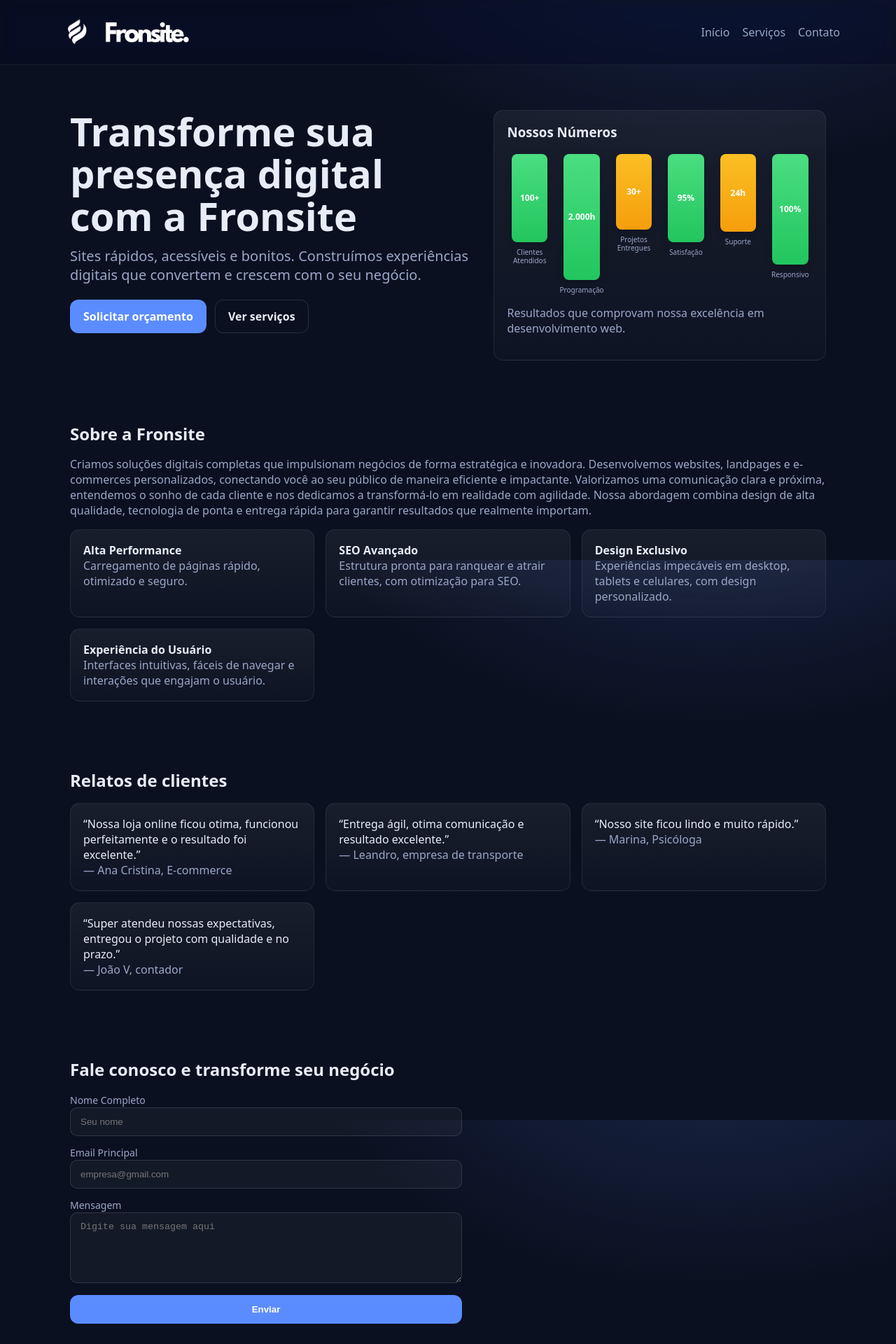
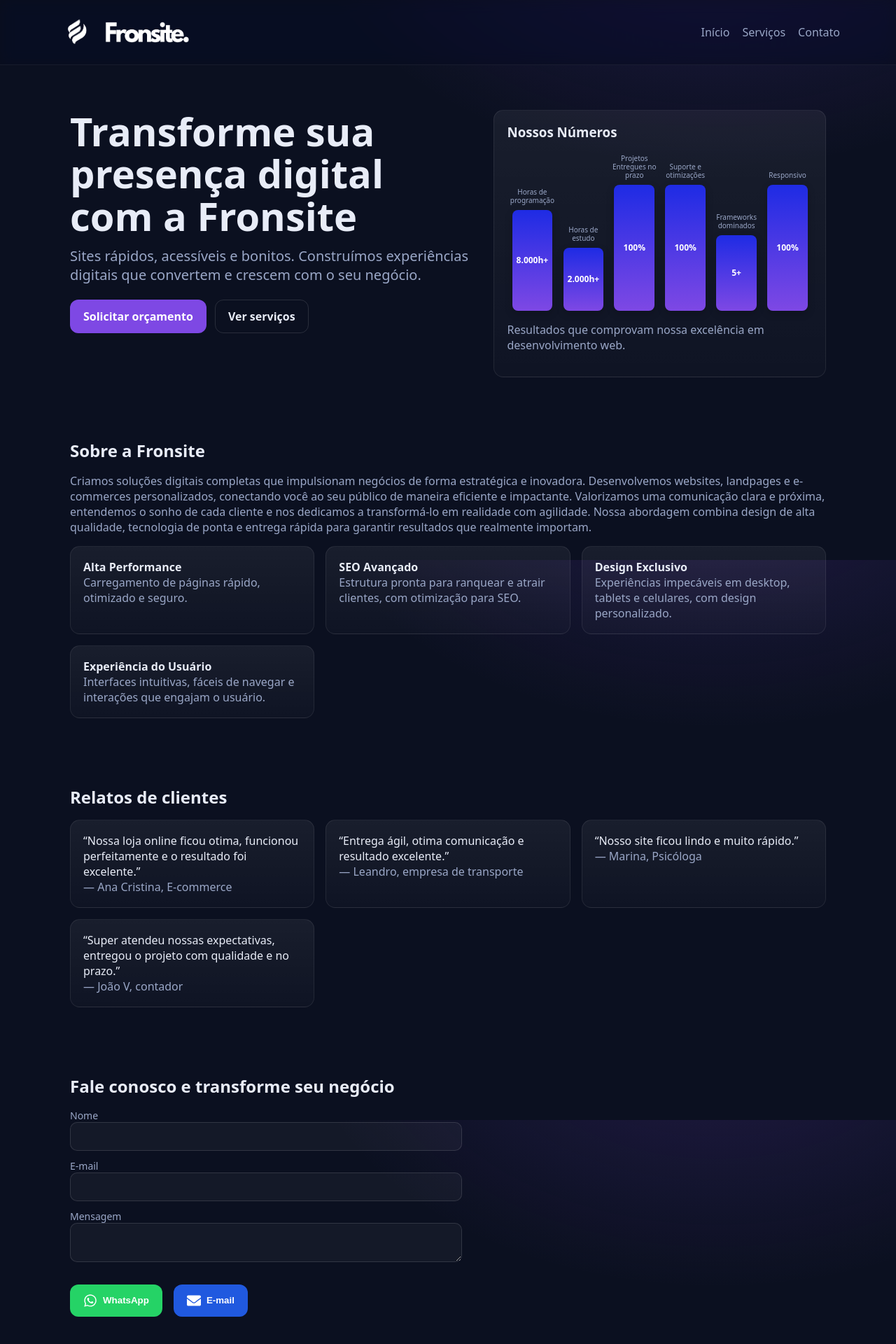
Before and after one commit to lukasaragao/fronsite, a Next.js app: page / in a window 1280 px wide. Shown: the top 1920 px of the page at 70% size. Built offline with nearby package versions, Linux system fonts and the light colour scheme.

Commit message:
ajuste formulario e design

```diff
--- a/components/ContactForm.tsx
+++ /dev/null
@@ -1,71 +0,0 @@
-import { useState } from 'react'
-
-export default function ContactForm(){
-    const [nome, setNome] = useState('')
-    const [email, setEmail] = useState('')
-    const [mensagem, setMensagem] = useState('')
-    const [status, setStatus] = useState<'idle'|'sending'|'success'|'error'>('idle')
-    const [errorMessage, setErrorMessage] = useState('')
-
-    async function onSubmit(e: React.FormEvent){
-        e.preventDefault()
-
-        // Validação manual dos campos
-        if (!nome.trim() || !email.trim() || !mensagem.trim()) {
-            setErrorMessage('Por favor, preencha todos os campos obrigatórios.')
-            setStatus('error')
-            return
-        }
-
-        // Validação básica de email
-        const emailRegex = /^[^\s@]+@[^\s@]+\.[^\s@]+$/
-        if (!emailRegex.test(email)) {
-            setErrorMessage('Por favor, insira um email válido.')
-            setStatus('error')
-            return
-        }
-
-        setStatus('sending')
-        try{
-            const res = await fetch('/api/contact',{
-                method:'POST',
-                headers:{ 'Content-Type':'application/json' },
-                body: JSON.stringify({ nome: nome.trim(), email: email.trim(), mensagem: mensagem.trim() })
-            })
-            const data = await res.json()
-            if(data.ok){
-                setStatus('success')
-                setNome(''); setEmail(''); setMensagem('')
-                setErrorMessage('')
-            }else{
-                setErrorMessage(data.error || 'Erro ao enviar mensagem. Tente novamente.')
-                setStatus('error')
-            }
-        }catch{
-            setErrorMessage('Erro de conexão. Verifique sua internet e tente novamente.')
-            setStatus('error')
-        }
-    }
-
-    return (
-        <form className="contact" onSubmit={onSubmit} noValidate>
-            <div>
-                <label htmlFor="nome">Nome Completo</label>
-                <input id="nome" name="nome" value={nome} onChange={e=>setNome(e.target.value)} required placeholder="Seu nome" />
-            </div>
-            <div>
-                <label htmlFor="email">Email Principal</label>
-                <input id="email" type="email" name="email" value={email} onChange={e=>setEmail(e.target.value)} required placeholder="empresa@gmail.com" />
-            </div>
-            <div>
-                <label htmlFor="mensagem">Mensagem</label>
-                <textarea id="mensagem" name="mensagem" rows={5} value={mensagem} onChange={e=>setMensagem(e.target.value)} required placeholder="Digite sua mensagem aqui" />
-            </div>
-            <button className="btn" type="submit" disabled={status==='sending'}>
-                {status==='sending' ? 'Enviando...' : 'Enviar'}
-            </button>
-            {status==='success' && <div style={{color: '#4ade80', fontSize: '14px', marginTop: '8px'}}>✓ Mensagem enviada com sucesso!</div>}
-            {status==='error' && <div style={{color: '#f87171', fontSize: '14px', marginTop: '8px'}}>⚠ {errorMessage}</div>}
-        </form>
-    )
-}
--- /dev/null
+++ b/components/FormularioContato.tsx
@@ -0,0 +1,86 @@
+import { useState } from 'react';
+import { FaWhatsapp, FaEnvelope } from 'react-icons/fa';
+
+const FormularioContato = () => {
+  const [nome, setNome] = useState('');
+  const [email, setEmail] = useState('');
+  const [mensagem, setMensagem] = useState('');
+  const [erro, setErro] = useState('');
+
+  const numeroWhatsApp = '5543999035955';
+  const emailDestino = 'lukasbilac@hotmail.com';
+
+  const validarCampos = () => {
+    if (!nome || !email || !mensagem) {
+      setErro('⚠ Por favor, preencha todos os campos.');
+      return false;
+    }
+    setErro('');
+    return true;
+  };
+
+  const gerarTexto = () =>
+    `Olá, meu nome é ${nome}\nEmail: ${email}\n\n${mensagem}`;
+
+  const handleWhatsApp = () => {
+    if (!validarCampos()) return;
+    const url = `https://wa.me/${numeroWhatsApp}?text=${encodeURIComponent(gerarTexto())}`;
+    window.open(url, '_blank');
+  };
+
+  const handleEmail = () => {
+    if (!validarCampos()) return;
+    const assunto = `Contato da Fronsite - ${nome}`;
+    const corpo = `Nome: ${nome}\nEmail: ${email}\n\nMensagem:\n${mensagem}`;
+    const mailtoLink = `mailto:${emailDestino}?subject=${encodeURIComponent(
+      assunto
+    )}&body=${encodeURIComponent(corpo)}`;
+    window.location.href = mailtoLink;
+  };
+
+  return (
+    <form className="contact" noValidate>
+      <label>
+        Nome
+        <input
+          type="text"
+          value={nome}
+          onChange={(e) => setNome(e.target.value)}
+        />
+      </label>
+
+      <label>
+        E-mail
+        <input
+          type="email"
+          value={email}
+          onChange={(e) => setEmail(e.target.value)}
+        />
+      </label>
+
+      <label>
+        Mensagem
+        <textarea
+          value={mensagem}
+          onChange={(e) => setMensagem(e.target.value)}
+        />
+      </label>
+
+      {erro && <p style={{ color: 'var(--color-error)', marginTop: '0.5rem' }}>{erro}</p>}
+
+      <div style={{ display: 'flex', gap: '1rem', marginTop: '1rem' }}>
+        <button type="button" onClick={handleWhatsApp} className="btn whatsapp">
+          <FaWhatsapp size={20} />
+          WhatsApp
+        </button>
+
+        <button type="button" onClick={handleEmail} className="btn email">
+          <FaEnvelope size={20} />
+          E-mail
+        </button>
+      </div>
+    </form>
+  );
+};
+
+export default FormularioContato;
--- a/components/Layout.tsx
+++ b/components/Layout.tsx
@@ -16,7 +16,7 @@
                     <nav className="nav-menu" aria-label="Principal">
                         <Link href="/">Início</Link>
                         <Link href="/servicos">Serviços</Link>
-                        <a href="#contato">Contato</a>
+                        <a href="/#contato">Contato</a>
                     </nav>
                 </div>
             </header>
--- a/package.json
+++ b/package.json
@@ -21,9 +21,10 @@
   "description": "",
   "dependencies": {
     "next": "^15.4.1",
+    "nodemailer": "^6.9.15",
     "react": "^19.1.0",
     "react-dom": "^19.1.0",
-    "nodemailer": "^6.9.15"
+    "react-icons": "^5.5.0"
   },
   "devDependencies": {
     "@types/node": "24.0.14",
--- a/pages/api/contact.ts
+++ /dev/null
@@ -1,46 +0,0 @@
-import type { NextApiRequest, NextApiResponse } from 'next'
-import nodemailer from 'nodemailer'
-
-export default async function handler(req: NextApiRequest, res: NextApiResponse) {
-    if (req.method !== 'POST') {
-        return res.status(405).json({ ok: false, error: 'Method not allowed' })
-    }
-
-    const { nome, email, mensagem } = req.body || {}
-    if (!nome || !email || !mensagem) {
-        return res.status(400).json({ ok: false, error: 'Campos obrigatórios ausentes' })
-    }
-
-    try {
-        // Configuração para Gmail (mais simples)
-        const transporter = nodemailer.createTransport({
-            service: 'gmail',
-            auth: {
-                user: process.env.GMAIL_USER || 'lukasbilac@hotmail.com',
-                pass: process.env.GMAIL_APP_PASSWORD, // Use App Password do Gmail
-            },
-        })
-
-        // Email de destino fixo
-        const to = 'lukasbilac@hotmail.com'
-
-        await transporter.sendMail({
-            from: `Website Fronsite <${process.env.GMAIL_USER || 'lukasbilac@hotmail.com'}>`,
-            to,
-            replyTo: email,
-            subject: `Novo contato do site - ${nome}`,
-            html: `
-                <h3>Novo contato recebido</h3>
-                <p><strong>Nome:</strong> ${nome}</p>
-                <p><strong>Email:</strong> ${email}</p>
-                <p><strong>Mensagem:</strong></p>
-                <p>${mensagem.replace(/\n/g, '<br>')}</p>
-            `,
-            text: `Novo contato de ${nome} (${email}):\n\n${mensagem}`,
-        })
-
-        return res.status(200).json({ ok: true })
-    } catch (err) {
-        return res.status(500).json({ ok: false, error: 'Falha ao enviar e-mail. Verifique as configurações.' })
-    }
-}
--- a/pages/index.tsx
+++ b/pages/index.tsx
@@ -1,5 +1,5 @@
 import Layout from '../components/Layout'
-import ContactForm from '../components/ContactForm'
+import FormularioContato from '../components/FormularioContato'
 
 export default function Home(){
     return(
@@ -16,22 +16,23 @@
                     </div>
                     <div className="card">
                         <h3 style={{marginTop:0}}>Nossos Números</h3>
-                        <div style={{height:200, display:'grid', gridTemplateColumns:'repeat(6,1fr)', alignItems:'end', gap:10}} aria-label="Indicadores de performance">
+                        <div style={{height:'auto', display:'grid', gridTemplateColumns:'repeat(6,1fr)', alignItems:'end', gap:1}} aria-label="Indicadores de performance">
                             { [
-                                { value: 70, label: "100+", desc: "Clientes Atendidos" },
-                                { value: 100, label: "2.000h", desc: "Programação" },
-                                { value: 60, label: "30+", desc: "Projetos Entregues" },
-                                { value: 70, label: "95%", desc: "Satisfação" },
-                                { value: 62, label: "24h", desc: "Suporte" },
-                                { value: 88, label: "100%", desc: "Responsivo" }
+                                { value: 80, label: "8.000h+", desc: "Horas de programação" },
+                                { value: 50, label: "2.000h+", desc: "Horas de estudo" },
+                                { value: 100, label: "100%", desc: "Projetos Entregues no prazo" },
+                                { value: 100, label: "100%", desc: "Suporte e otimizações" },
+                                { value: 60, label: "5+", desc: "Frameworks dominados" },
+                                { value: 100, label: "100%", desc: "Responsivo" }
                             ].map((item,i) => (
-                                <div key={i} style={{display:'flex', flexDirection:'column', alignItems:'center', height:'100%'}}>
+                                <div key={i} style={{display:'flex', flexDirection:'column', alignItems:'center', height:'100%', justifyContent:'end'}}>
+                                    <div style={{marginBottom:8, fontSize:'10px', color:'var(--color-muted)', textAlign:'center', lineHeight:'1.2'}}>
+                                        {item.desc}
+                                    </div>
                                     <div style={{
                                         height: item.value*1.8,
                                         width:'80%',
-                                        background: item.value >= 70 ? 'linear-gradient(180deg, #4ade80, #22c55e)' :
-                                                   item.value >= 40 ? 'linear-gradient(180deg, #fbbf24, #f59e0b)' :
-                                                   'linear-gradient(180deg, #ef4444, #dc2626)',
+                                        background: 'linear-gradient(180deg,rgb(30, 43, 228),rgb(126, 72, 228))',
                                         borderRadius:8,
                                         display:'flex',
                                         alignItems:'center',
@@ -43,9 +44,6 @@
                                         boxShadow: '0 4px 12px rgba(0,0,0,0.2)'
                                     }}>
                                         {item.label}
-                                    </div>
-                                    <div style={{marginTop:8, fontSize:'10px', color:'var(--color-muted)', textAlign:'center', lineHeight:'1.2'}}>
-                                        {item.desc}
                                     </div>
                                 </div>
                             )) }
@@ -78,7 +76,7 @@
 
             <section id="contato">
                 <h2 className="section-title">Fale conosco e transforme seu negócio</h2>
-                <ContactForm />
+                <FormularioContato />
             </section>
         </Layout>
     )
--- a/styles/globals.css
+++ b/styles/globals.css
@@ -2,10 +2,15 @@
 :root {
   --color-bg: #0b1020;
   --color-surface: #121a33;
-  --color-primary: #5b8cff;
-  --color-primary-600: #3d6ef0;
+  --color-primary:rgb(126, 72, 228);
+  --color-primary-600: rgba(127, 72, 228, 0.8);
+  --color-whatsapp: #25D366;
+  --color-whatsapp-600: rgba(37, 211, 101, 0.8);
+  --color-email:rgb(32, 89, 223);
+  --color-email-600: rgba(32, 89, 223, 0.8);
   --color-text: #e8ecf7;
   --color-muted: #9aa7c7;
+  --color-error: #f87171;
   --radius: 14px;
 }
 
@@ -14,7 +19,7 @@
 body {
   margin: 0;
   font-family: ui-sans-serif, system-ui, -apple-system, Segoe UI, Roboto, Helvetica, Arial, "Apple Color Emoji", "Segoe UI Emoji";
-  background: radial-gradient(1200px 800px at 80% -20%, rgba(91,140,255,0.20), transparent 50%), var(--color-bg);
+  background: radial-gradient(1200px 800px at 80% -20%, rgba(126, 72, 228, 0.20), transparent 50%), var(--color-bg);
   color: var(--color-text);
 }
 
@@ -92,6 +97,30 @@
 }
 .btn.secondary { background: transparent; color: var(--color-text); border-color: rgba(255,255,255,0.12); }
 .btn.secondary:hover { background: rgba(255,255,255,0.04); color: var(--color-text); border-color: rgba(255,255,255,0.12); }
+.btn.whatsapp {
+  display: inline-flex; align-items: center; justify-content: center;
+  padding: 12px 18px; border-radius: 12px; border: 1px solid transparent;
+  background: var(--color-whatsapp); color: white; font-weight: 600;
+  cursor: pointer; text-decoration: none; gap: 8px;
+}
+.btn.whatsapp:hover {
+  display: inline-flex; align-items: center; justify-content: center;
+  padding: 12px 18px; border-radius: 12px; border: 1px solid transparent;
+  background: var(--color-whatsapp-600); color: white; font-weight: 600;
+  cursor: pointer; text-decoration: none; gap: 8px;
+}
+.btn.email {
+  display: inline-flex; align-items: center; justify-content: center;
+  padding: 12px 18px; border-radius: 12px; border: 1px solid transparent;
+  background: var(--color-email); color: white; font-weight: 600;
+  cursor: pointer; text-decoration: none; gap: 8px;
+}
+.btn.email:hover {
+  display: inline-flex; align-items: center; justify-content: center;
+  padding: 12px 18px; border-radius: 12px; border: 1px solid transparent;
+  background: var(--color-email-600); color: white; font-weight: 600;
+  cursor: pointer; text-decoration: none; gap: 8px;
+}
 .card {
   background: linear-gradient(180deg, rgba(255,255,255,0.06), rgba(255,255,255,0.02));
   border: 1px solid rgba(255,255,255,0.08);
```
Also changed, not shown: 1 other file (tests, documents, lock files or other folders).
